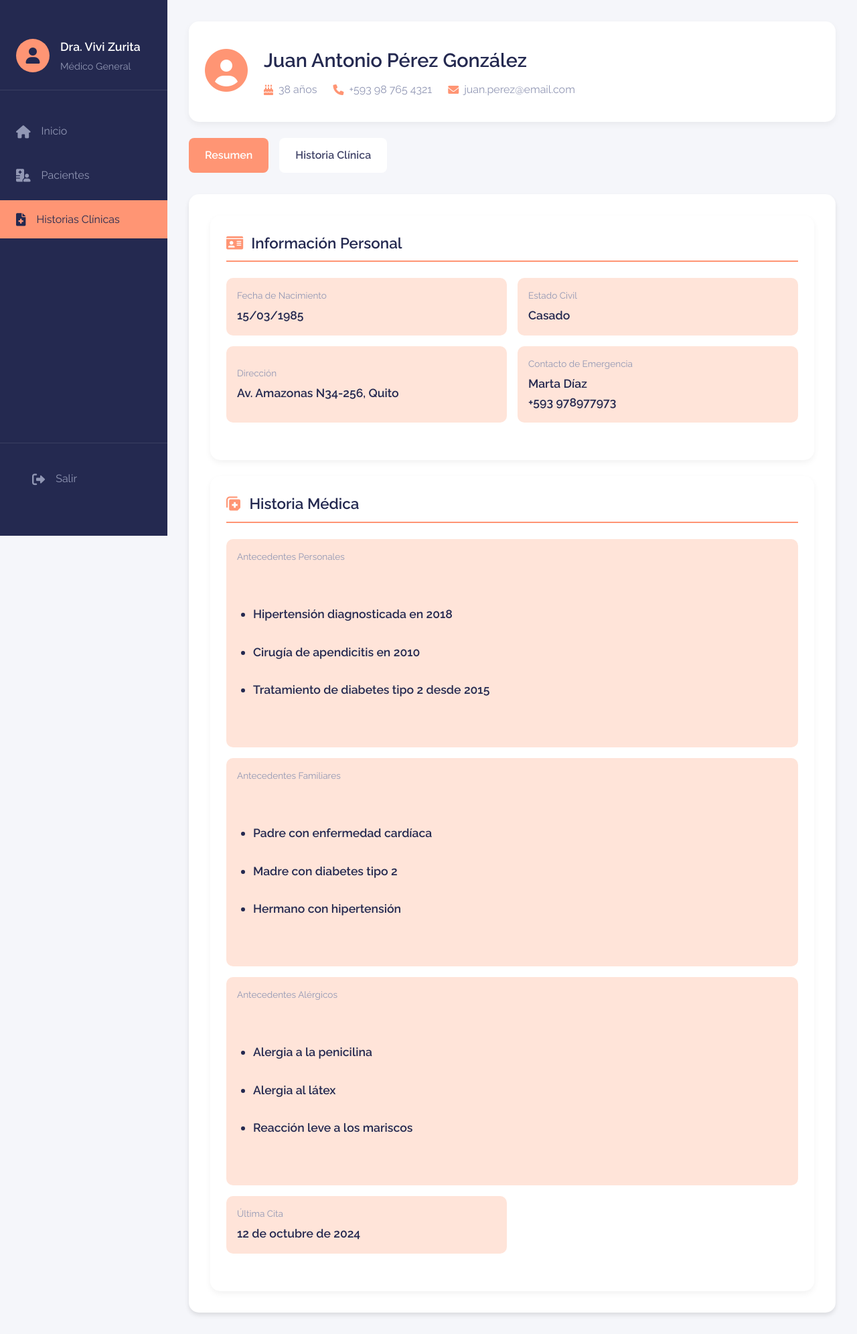
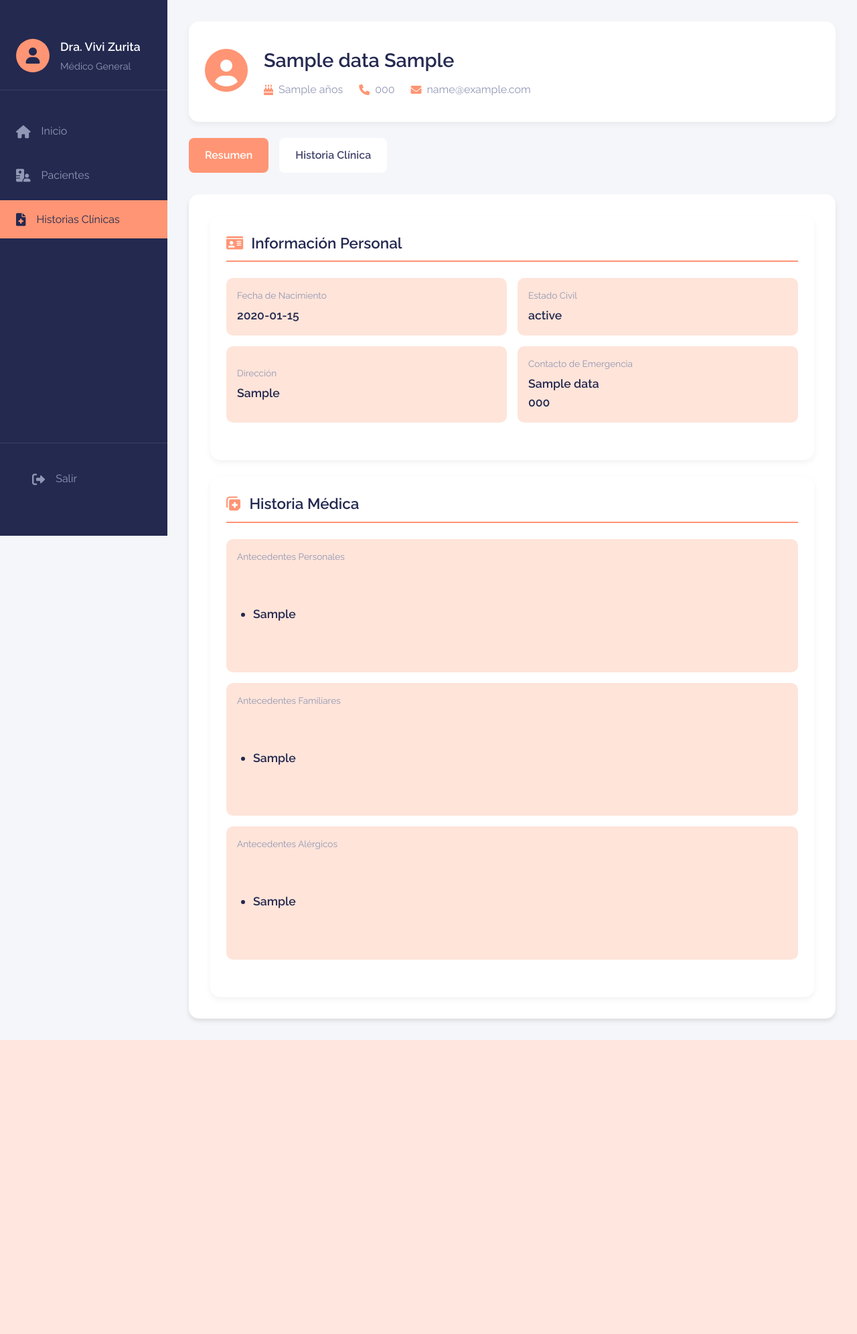
Before and after one commit to dani05ela/tesisfinal, a CodeIgniter 4 app: the page made by app/Views/modulohistoriasclinicas/resumenpaciente.php in a window 1280 px wide. Shown: the whole page at 67% size. After the commit the page ends 1553 px from the top, so only its background shows below. Run offline with PHP 8.4 and a stand-in for CodeIgniter, Linux system fonts and the light colour scheme; the template is opened without the code that fills it: most values are stand-ins (such as "Sample title", 1, 10 or a date in 2020); some libraries are stand-ins or nearby versions.

Commit message:
Feat: Load Data in resumenPaciente -> debug estadoCivil

```diff
--- a/app/Config/Routes.php
+++ b/app/Config/Routes.php
@@ -31,7 +31,7 @@ $routes->post('guardarinfoAdmin', 'PacienteController::guardarinfoAdmin');
 $routes->post('filtrarPacientes', 'PacienteController::filtrarPacientes');
 
 // Historias clínicas
-$routes->get('resumenpaciente', 'HistoriaClinica::resumenpaciente');
+$routes->post('resumenpaciente', 'HistoriaClinica::resumenpaciente');
 $routes->get('historiaclinica', 'HistoriaClinica::historiaclinica');
 $routes->get('nuevacita', 'HistoriaClinica::nuevacita');
 $routes->get('receta', 'HistoriaClinica::receta');
--- a/app/Views/modulohistoriasclinicas/resumenpaciente.php
+++ b/app/Views/modulohistoriasclinicas/resumenpaciente.php
@@ -61,11 +61,11 @@
           <i class="fas fa-user-circle"></i>
         </div>
         <div class="patient-main-info">
-          <h1>Juan Antonio Pérez González</h1>
+          <h1><?= esc($data['pac_nombres']) . ' ' . esc($data['pac_apellidos']); ?></h1>
           <div class="patient-meta">
-            <span><i class="fas fa-birthday-cake"></i> 38 años</span>
-            <span><i class="fas fa-phone"></i> +593 98 765 4321</span>
-            <span><i class="fas fa-envelope"></i> juan.perez@email.com</span>
+            <span><i class="fas fa-birthday-cake"></i> <?= esc($data['pac_edad']); ?> años</span>
+            <span><i class="fas fa-phone"></i> <?= esc($data['pac_telefono']); ?></span>
+            <span><i class="fas fa-envelope"></i> <?= esc($data['pac_email']); ?></span>
           </div>
         </div>
       </div>
@@ -87,20 +87,20 @@
           <div class="info-grid">
             <div class="info-item">
               <span class="info-label">Fecha de Nacimiento</span>
-              <span class="info-value">15/03/1985</span>
+              <span class="info-value"><?= esc($data['pac_fechanacimiento']); ?></span>
             </div>
             <div class="info-item">
               <span class="info-label">Estado Civil</span>
-              <span class="info-value">Casado</span>
+              <span class="info-value"><?= esc($data['pac_estadocivil']); ?></span>
             </div>
             <div class="info-item">
               <span class="info-label">Dirección</span>
-              <span class="info-value">Av. Amazonas N34-256, Quito</span>
+              <span class="info-value"><?= esc($data['pac_direccion']); ?></span>
             </div>
             <div class="info-item">
               <span class="info-label">Contacto de Emergencia</span>
-              <span class="info-value">Marta Díaz</span>
-              <span class="info-value">+593 978977973</span>
+              <span class="info-value"><?= esc($data['pac_nombreemergencia']); ?></span>
+              <span class="info-value"><?= esc($data['pac_telefonoemergencia']); ?></span>
             </div>
           </div>
         </div>
@@ -114,9 +114,7 @@
               <span class="info-label">Antecedentes Personales</span>
               <span class="info-value">
                 <ul>
-                  <li>Hipertensión diagnosticada en 2018</li>
-                  <li>Cirugía de apendicitis en 2010</li>
-                  <li>Tratamiento de diabetes tipo 2 desde 2015</li>
+                  <li><?= esc($data['pac_antecedentespersonales']); ?></li>
                 </ul>
               </span>
             </div>
@@ -125,9 +123,7 @@
               <span class="info-label">Antecedentes Familiares</span>
               <span class="info-value">
                 <ul>
-                  <li>Padre con enfermedad cardíaca</li>
-                  <li>Madre con diabetes tipo 2</li>
-                  <li>Hermano con hipertensión</li>
+                  <li><?= esc($data['pac_antecedentesfamiliares']); ?></li>
                 </ul>
               </span>
             </div>
@@ -136,16 +132,9 @@
               <span class="info-label">Antecedentes Alérgicos</span>
               <span class="info-value">
                 <ul>
-                  <li>Alergia a la penicilina</li>
-                  <li>Alergia al látex</li>
-                  <li>Reacción leve a los mariscos</li>
+                  <li><?= esc($data['pac_antecedentesalergicos']); ?></li>
                 </ul>
               </span>
-            </div>
-
-            <div class="info-item">
-              <span class="info-label">Última Cita</span>
-              <span class="info-value">12 de octubre de 2024</span>
             </div>
           </div>
         </div>
```
Also changed, not shown: app/Controllers/HistoriaClinica.php (+9 -1 lines), app/Models/PacienteModel.php (+44 -0 lines).
